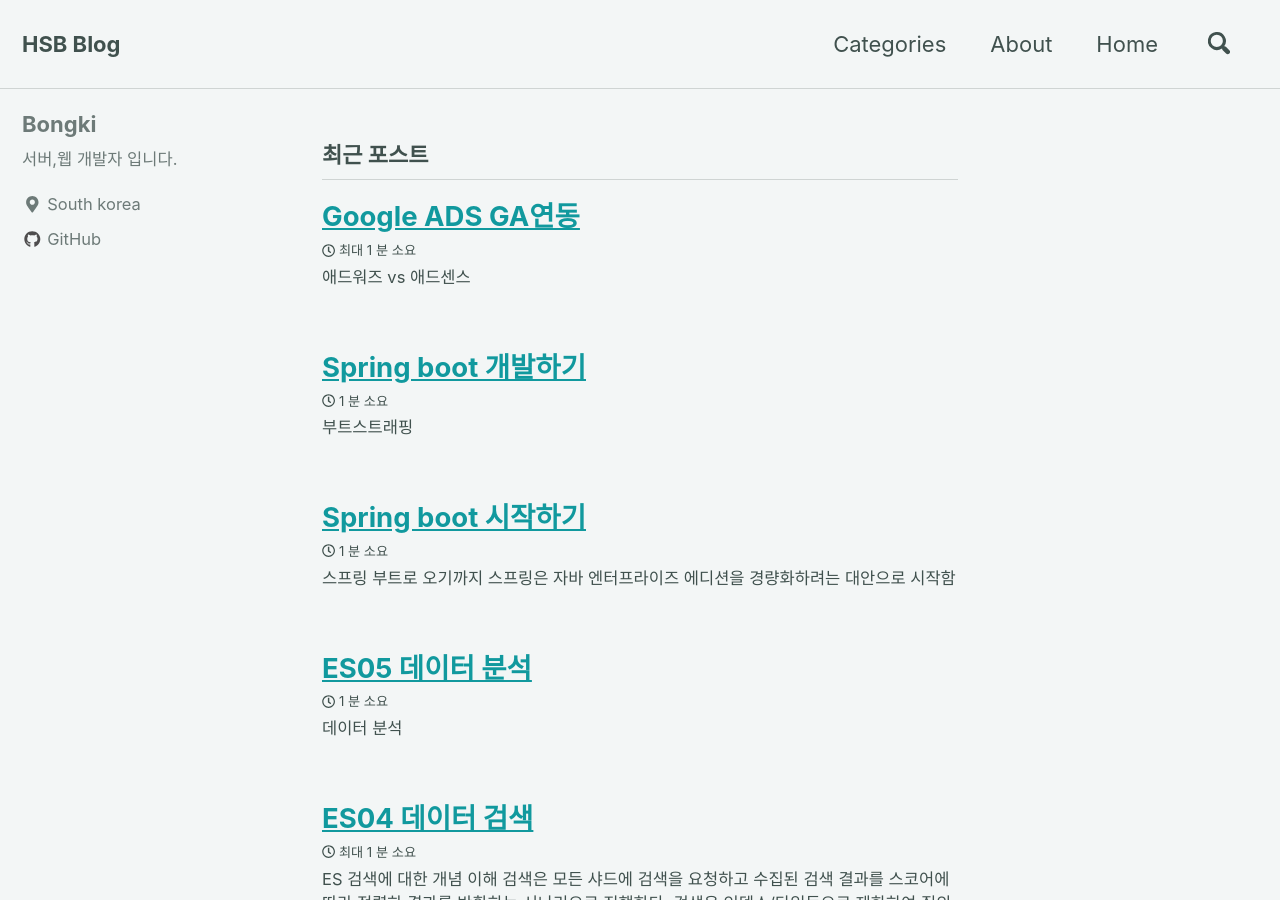
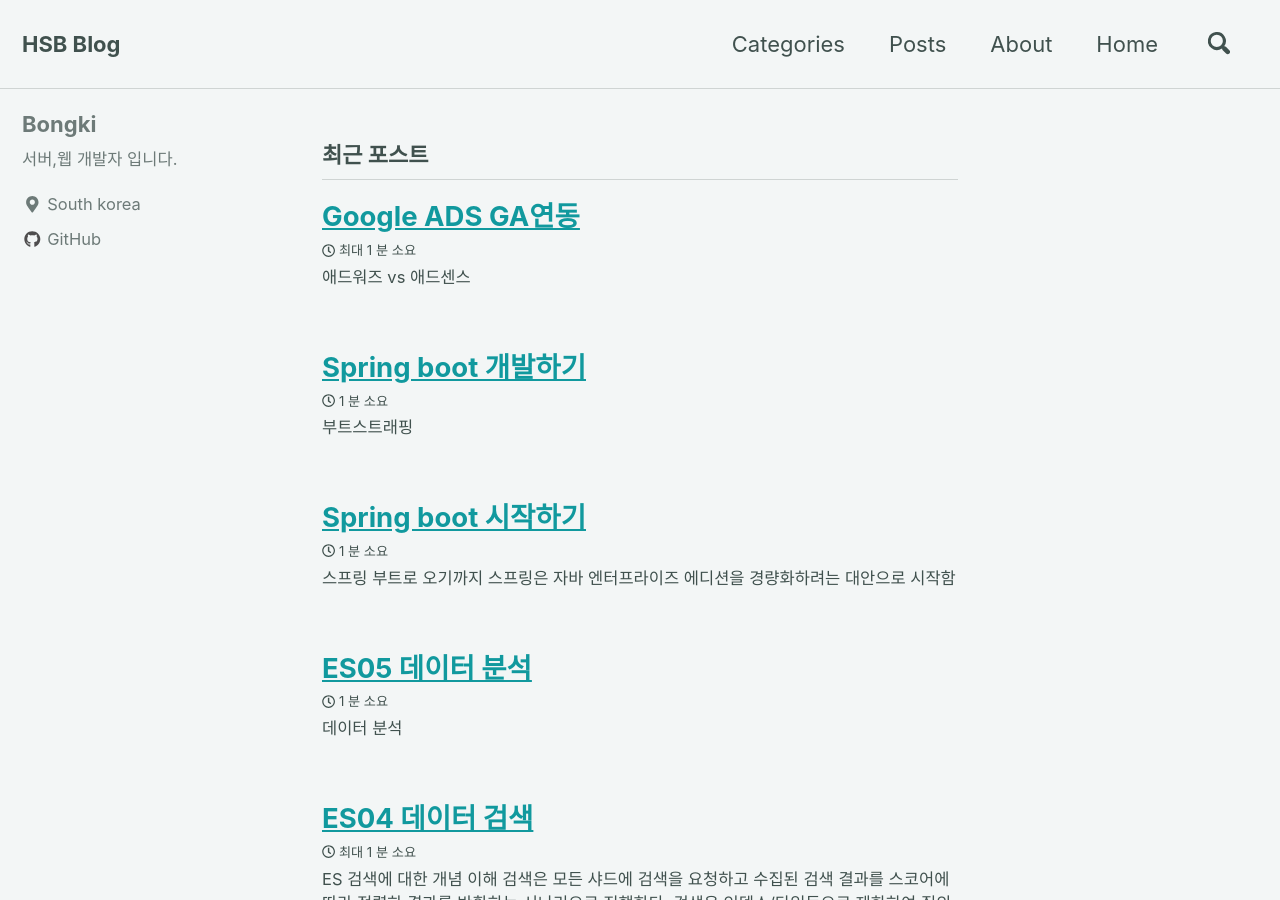
Before and after one commit to hsb0202/hsb0202.github.io, a Jekyll site: the page built from index.html, in a window 1280 px wide and 900 px high. Built offline with Jekyll 4.4.1, drawn with Linux system fonts in a browser that asks for light colours; nearby versions of some CDN libraries; the list of posts is cut into pages by our own code.

Commit message:
Update navigation.yml

```diff
--- a/_data/navigation.yml
+++ b/_data/navigation.yml
@@ -4,6 +4,8 @@ main:
   #  url: https://mmistakes.github.io/minimal-mistakes/docs/quick-start-guide/
   - title: "Categories"
     url: /categories/list
+  - title: "Posts"
+    url: /year-archive
   - title: "About"
     url: /about
   - title: "Home"
```
